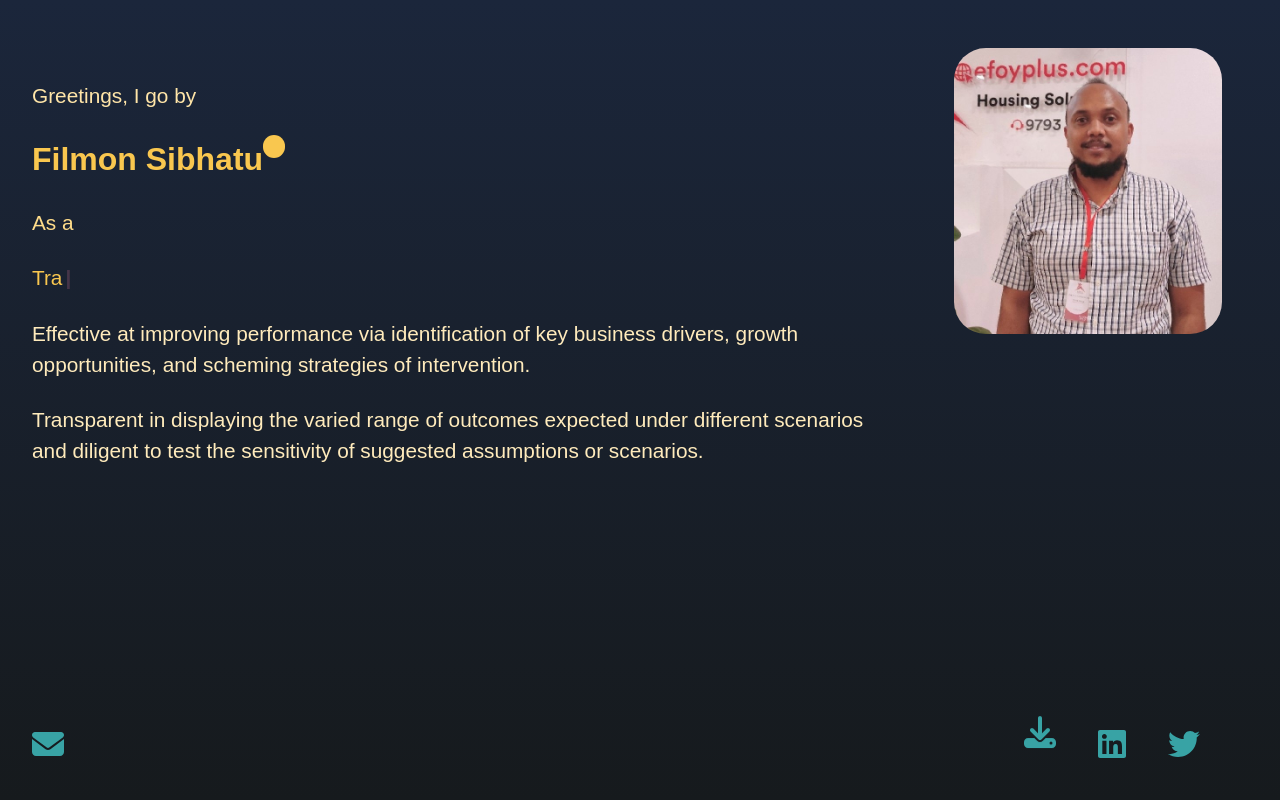
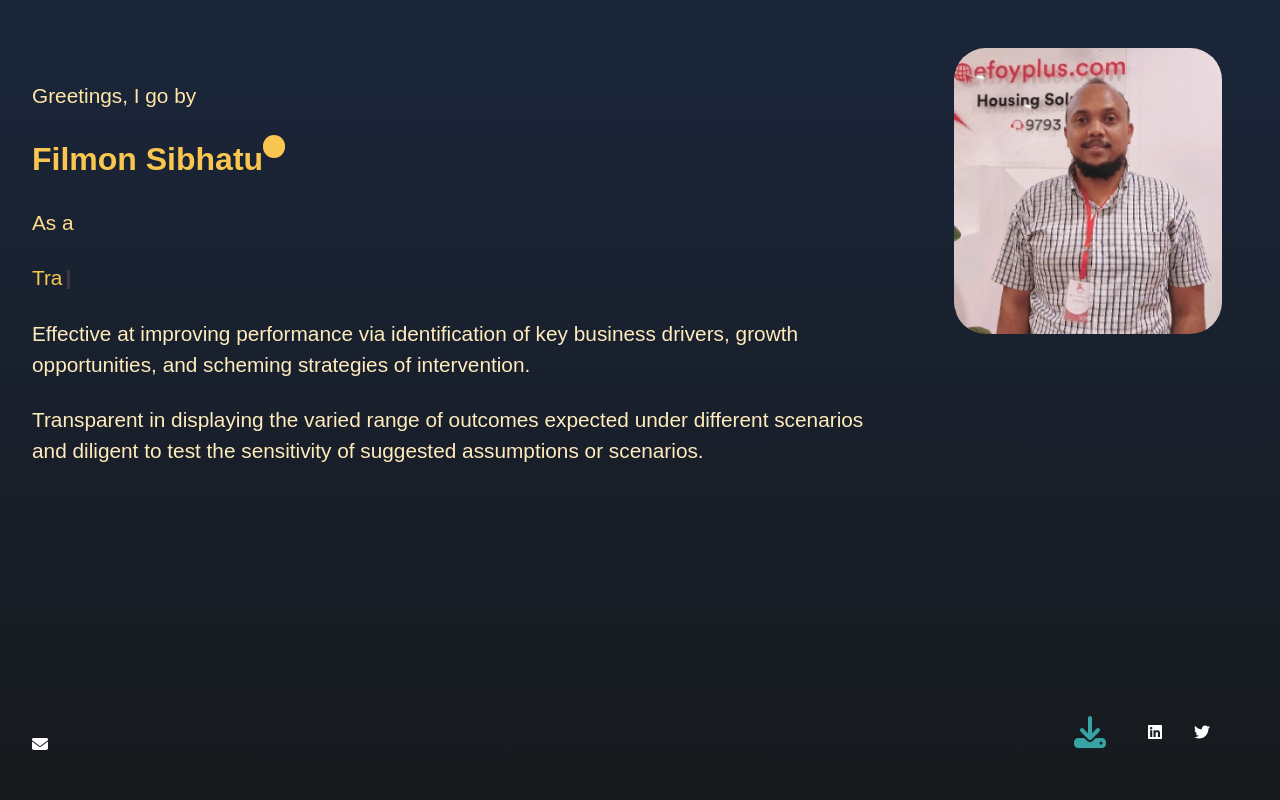
Before and after one commit to Alexander-Sibhatu/filmon, a React (Create React App) app: page / in a window 1280 px wide. Shown: the top 800 px of the page. Built offline with nearby package versions, Linux system fonts and the light colour scheme; a web font is replaced by a local one.

Commit message:
nested css: causing dev issue removed and important added

```diff
--- a/src/styles/page1.css
+++ b/src/styles/page1.css
@@ -117,32 +117,22 @@
     }
   }
 
-  .twitter,
-  .linkedIn,
-  .email-link,
+  .reachout,
   .download {
     font-size: 2rem;
     color: #38a3a5;
     margin-right: 10px;
     text-decoration: none;
     transition: color 0.3s ease, transform 0.3s ease;
-
-    &.jump {
-      animation: jump 0.5s 1; /* Add a jump animation on the first render */
-    }
-
-    &:hover {
-      color: #007bff;
-      transform: scale(1.1);
-    }
   }
 
-  .download {
-
-    transition: color 0.3s ease;
-    &:hover {
-      color: #007bff; /* Change to the color you want on hover */
-    }
+  .download:hover {
+    color: #007bff !important;
+    transform: scale(1.1) !important;
+  }
+  .reachout:hover {
+    color: #007bff;
+    transform: scale(1.1);
   }
 
 
```
